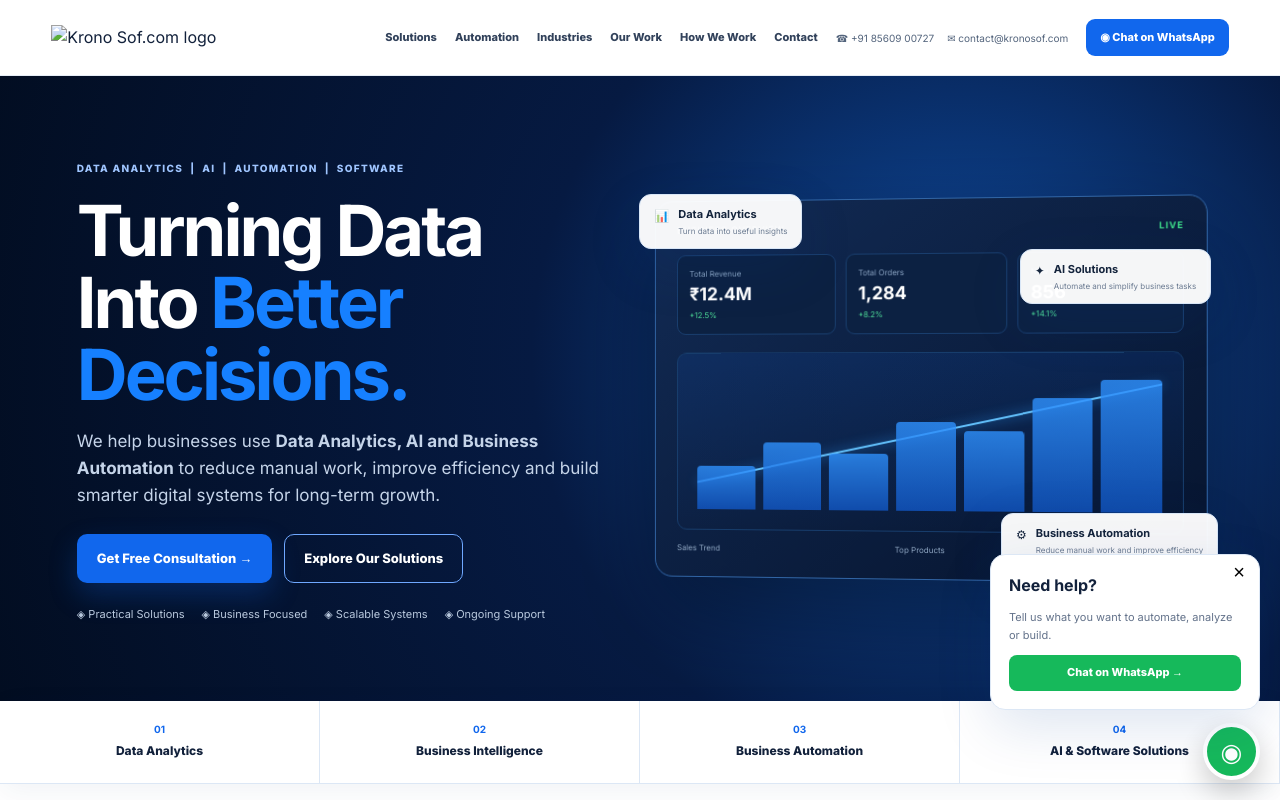
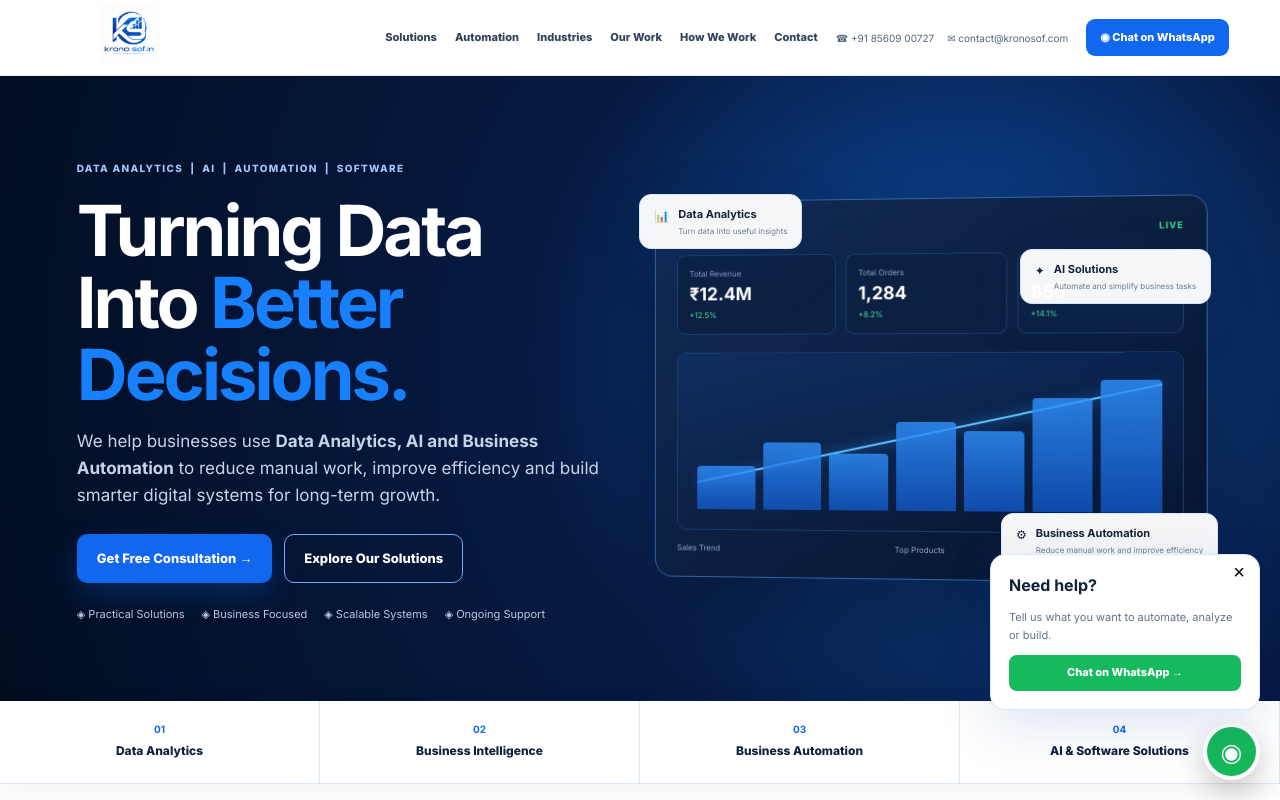
Before and after one commit to HarshSharmakrono/kronosof-website, a plain HTML site: page index.html in a window 1280 px wide. Shown: the top 800 px of the page. Drawn offline with Linux system fonts and the light colour scheme.

Commit message:
Update logo image paths in index.html

```diff
--- a/index.html
+++ b/index.html
@@ -5,12 +5,12 @@
 <meta name="viewport" content="width=device-width,initial-scale=1">
 <title>Krono Sof.com | Data Analytics, AI, Automation & Software</title>
 <meta name="description" content="Krono Sof.com provides Data Analytics, Business Intelligence, Business Automation, AI Solutions, Power BI Dashboards, Custom Software and Web Development.">
-<link rel="icon" href="assets/logo.png">
+<link rel="icon" href="logo.png">
 <link rel="stylesheet" href="styles.css">
 </head>
 <body>
 <header class="header">
-  <a class="brand" href="#top"><img src="assets/logo.png" alt="Krono Sof.com logo"></a>
+  <a class="brand" href="#top"><img src="logo.png" alt="Krono Sof.com logo"></a>
   <button class="menu" aria-label="Open menu">☰</button>
   <nav id="nav"></nav>
   <div class="head-contact"><a href="tel:+918560900727">☎ +91 85609 00727</a><a href="mailto:contact@kronosof.com">✉ contact@kronosof.com</a></div>
@@ -88,7 +88,7 @@
 </section>
 </main>
 
-<footer class="footer"><div class="footer-brand"><img src="assets/logo.png"><p>Empowering businesses with intelligent solutions for a smarter tomorrow.</p></div><div><h4>Services</h4><a href="#services">Data Analytics</a><a href="#services">Business Intelligence</a><a href="#automation">Business Automation</a><a href="#services">AI Solutions</a><a href="#services">Power BI</a><a href="#services">Custom Software</a><a href="#services">Web Development</a></div><div><h4>Industries</h4><a href="#industries">Manufacturing</a><a href="#industries">Retail & E-commerce</a><a href="#industries">Healthcare</a><a href="#industries">Finance</a><a href="#industries">Logistics</a><a href="#industries">Education</a><a href="#industries">Pharmaceuticals</a></div><div><h4>Contact</h4><a href="tel:+918560900727">+91 85609 00727</a><a href="mailto:contact@kronosof.com">contact@kronosof.com</a><a id="wa-footer" target="_blank">WhatsApp →</a><p>Rajasthan, India</p></div><div class="copyright">© <span id="year"></span> Krono Sof.com. All rights reserved.</div></footer>
+<footer class="footer"><div class="footer-brand"><img src="logo.png"><p>Empowering businesses with intelligent solutions for a smarter tomorrow.</p></div><div><h4>Services</h4><a href="#services">Data Analytics</a><a href="#services">Business Intelligence</a><a href="#automation">Business Automation</a><a href="#services">AI Solutions</a><a href="#services">Power BI</a><a href="#services">Custom Software</a><a href="#services">Web Development</a></div><div><h4>Industries</h4><a href="#industries">Manufacturing</a><a href="#industries">Retail & E-commerce</a><a href="#industries">Healthcare</a><a href="#industries">Finance</a><a href="#industries">Logistics</a><a href="#industries">Education</a><a href="#industries">Pharmaceuticals</a></div><div><h4>Contact</h4><a href="tel:+918560900727">+91 85609 00727</a><a href="mailto:contact@kronosof.com">contact@kronosof.com</a><a id="wa-footer" target="_blank">WhatsApp →</a><p>Rajasthan, India</p></div><div class="copyright">© <span id="year"></span> Krono Sof.com. All rights reserved.</div></footer>
 
 <div class="wa-float"><div class="wa-popup" id="wa-popup"><button id="wa-close">×</button><b>Need help?</b><p>Tell us what you want to automate, analyze or build.</p><a id="wa-popup-link" target="_blank">Chat on WhatsApp →</a></div><a id="wa-float-btn" target="_blank" aria-label="WhatsApp">◉</a></div>
 
```
